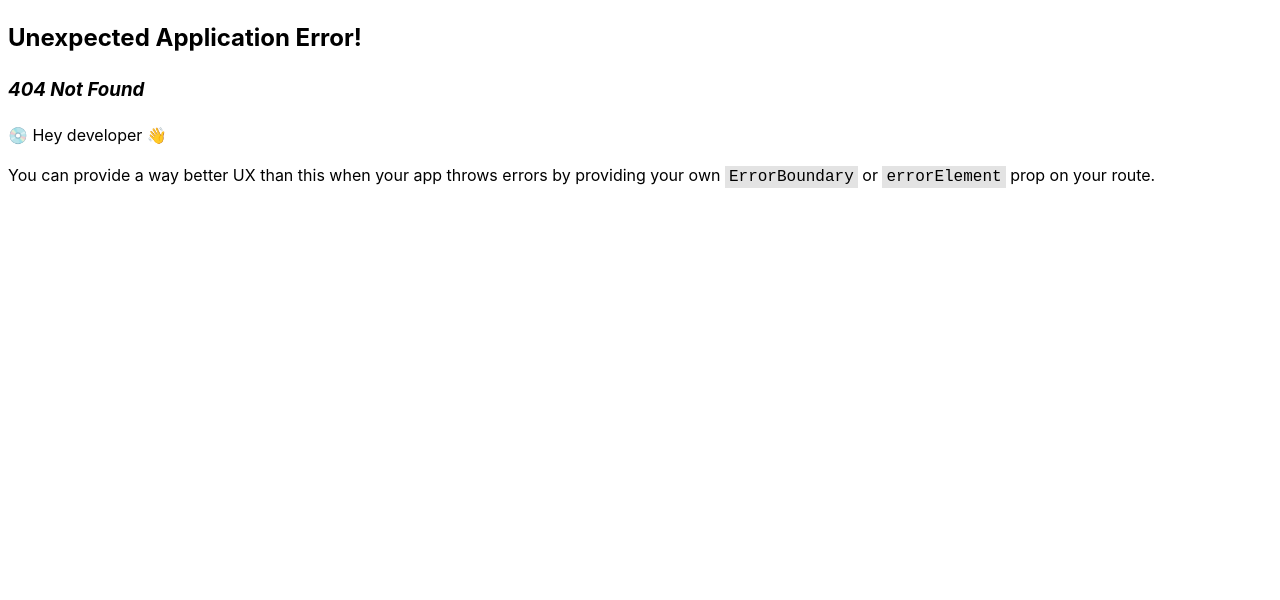
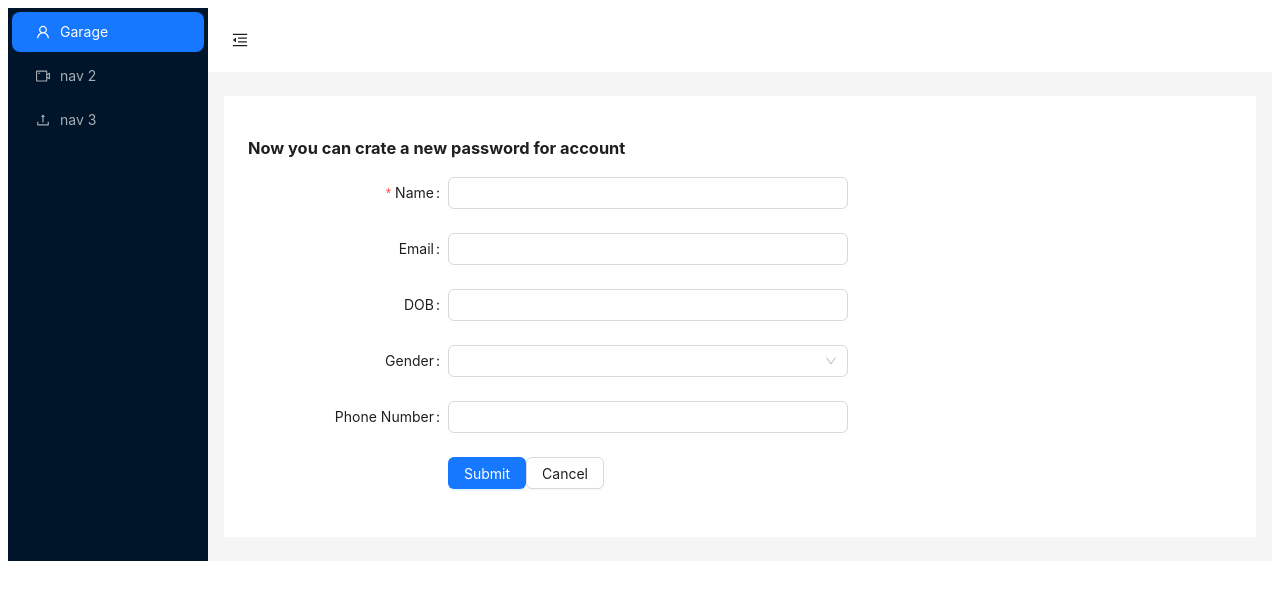
Before and after one commit to Truntg/fe-garage-management-2, a React (Vite) app: page /mypo in a window 1280 px wide. Before the commit this address had no page. Shown: the top 600 px of the page. Built offline with nearby package versions, Linux system fonts and the light colour scheme.

Commit message:
garageUI

```diff
--- a/src/components/AppLayout/index.jsx
+++ b/src/components/AppLayout/index.jsx
@@ -28,7 +28,7 @@ const AppLayout = () => {
             {
               key: '1',
               icon: <UserOutlined />,
-              label: 'nav 1',
+              label: 'Garage',
             },
             {
               key: '2',
--- /dev/null
+++ b/src/components/Garage/Creater/DetailGarage.jsx
@@ -0,0 +1,5 @@
+const DetailGarage = () => {
+  return <div>DetailGarage</div>;
+};
+
+export default DetailGarage;
--- /dev/null
+++ b/src/components/Garage/Creater/EditGarage.jsx
@@ -0,0 +1,145 @@
+import { Button, Col, Form, Input, Row, Select } from 'antd';
+
+const EditGarage = () => {
+  return (
+    <div>
+      <h1>All garage ? Update garage </h1>
+      <div>
+        <Row>
+          <Col span={8}>
+            <Form.Item
+              name={['user', 'name']}
+              label="Name"
+              rules={[
+                {
+                  required: true,
+                },
+              ]}
+            >
+              <Input />
+            </Form.Item>
+          </Col>
+
+          <Col span={8}>
+            <Form.Item label="Email">
+              <Input />
+            </Form.Item>
+          </Col>
+
+          <Col span={8}>
+            <Form.Item
+              name={['user', 'phone']}
+              label="Phone Number"
+              rules={[
+                {
+                  type: 'number',
+                  min: 0,
+                  max: 99,
+                },
+              ]}
+            >
+              <Input />
+            </Form.Item>
+          </Col>
+
+          <Col span={8}>
+            <Form.Item
+              name={['user', 'address']}
+              label="Address"
+              rules={[
+                {
+                  required: true,
+                },
+              ]}
+            >
+              <Input />
+            </Form.Item>
+          </Col>
+
+          <Col span={8}>
+            <Form.Item
+              name={['user', 'open']}
+              label="Open time"
+              rules={[
+                {
+                  type: 'time',
+                },
+              ]}
+            >
+              <Select />
+            </Form.Item>
+          </Col>
+
+          <Col span={8}>
+            <Form.Item
+              name={['user', 'close']}
+              label="Close time"
+              rules={[
+                {
+                  type: 'time',
+                },
+              ]}
+            >
+              <Select />
+            </Form.Item>
+          </Col>
+
+          <Col span={8}>
+            <Form.Item
+              name={['user', 'status']}
+              label="Status"
+              rules={[
+                {
+                  required: true,
+                },
+              ]}
+            >
+              <Select>
+                <Select.Option value="demo">Demo</Select.Option>
+              </Select>
+            </Form.Item>
+          </Col>
+        </Row>
+
+        <Row>
+          <Col span={12}>
+            <Form.Item
+              name={['user', 'description']}
+              label="Description"
+              rules={[
+                {
+                  required: true,
+                },
+              ]}
+            >
+              <Input.TextArea />
+            </Form.Item>
+          </Col>
+          <Col span={12}>
+            <Form.Item
+              name={['user', 'policry']}
+              label="Policry"
+              rules={[
+                {
+                  required: true,
+                },
+              ]}
+            >
+              <Input.TextArea />
+            </Form.Item>
+          </Col>
+        </Row>
+        <Row>
+          <Col>
+            <Button>Save</Button>
+          </Col>
+          <Col>
+            <Button>Cancel</Button>
+          </Col>
+        </Row>
+      </div>
+    </div>
+  );
+};
+
+export default EditGarage;
--- a/src/components/Garage/List/ListGarage.jsx
+++ b/src/components/Garage/List/ListGarage.jsx
@@ -72,7 +72,7 @@ const ListGarage = () => {
     <div>
       <div className="title-container">
         <h3>All Garage </h3>
-        <Button>Add Owner</Button>
+        <Button>Add Garage</Button>
       </div>
       <div className="list-content">
         <Select
--- /dev/null
+++ b/src/components/Profile/ChangePass.jsx
@@ -0,0 +1,89 @@
+import { Button, Form, Input } from 'antd';
+const layout = {
+  labelCol: {
+    span: 8,
+  },
+  wrapperCol: {
+    span: 16,
+  },
+};
+
+/* eslint-disable no-template-curly-in-string */
+const validateMessages = {
+  required: '${label} is required!',
+  types: {
+    email: '${label} is not a valid email!',
+    number: '${label} is not a valid number!',
+  },
+  number: {
+    range: '${label} must be between ${min} and ${max}',
+  },
+};
+/* eslint-enable no-template-curly-in-string */
+
+const onFinish = (values) => {
+  console.log(values);
+};
+const ChangePass = () => {
+  return (
+    <div>
+      <h3>Now you can crate a new password for account</h3>
+      <Form
+        {...layout}
+        name="nest-messages"
+        onFinish={onFinish}
+        style={{
+          maxWidth: 600,
+        }}
+        validateMessages={validateMessages}
+      >
+        <Form.Item
+          name={['user', 'current']}
+          label="Current Password"
+          rules={[
+            {
+              required: true,
+            },
+          ]}
+        >
+          <Input />
+        </Form.Item>
+        <Form.Item
+          name={['user', 'new']}
+          label="New Password"
+          rules={[
+            {
+              type: 'password',
+            },
+          ]}
+        >
+          <Input />
+        </Form.Item>
+        <Form.Item
+          name={['user', 'confirm']}
+          label="Confirm Password"
+          rules={[
+            {
+              type: 'password',
+            },
+          ]}
+        >
+          <Input />
+        </Form.Item>
+
+        <Form.Item
+          wrapperCol={{
+            ...layout.wrapperCol,
+            offset: 8,
+          }}
+        >
+          <Button type="primary" htmlType="submit">
+            Submit
+          </Button>
+        </Form.Item>
+      </Form>
+    </div>
+  );
+};
+
+export default ChangePass;
--- /dev/null
+++ b/src/components/Profile/MyProfile.jsx
@@ -0,0 +1,114 @@
+import { Button, Form, Input, Select } from 'antd';
+const layout = {
+  labelCol: {
+    span: 8,
+  },
+  wrapperCol: {
+    span: 16,
+  },
+};
+
+/* eslint-disable no-template-curly-in-string */
+const validateMessages = {
+  required: '${label} is required!',
+  types: {
+    email: '${label} is not a valid email!',
+    number: '${label} is not a valid number!',
+  },
+  number: {
+    range: '${label} must be between ${min} and ${max}',
+  },
+};
+/* eslint-enable no-template-curly-in-string */
+
+const onFinish = (values) => {
+  console.log(values);
+};
+const MyProfile = () => {
+  return (
+    <div>
+      <h3>Now you can crate a new password for account</h3>
+      <Form
+        {...layout}
+        name="nest-messages"
+        onFinish={onFinish}
+        style={{
+          maxWidth: 600,
+        }}
+        validateMessages={validateMessages}
+      >
+        <Form.Item
+          name={['user', 'name']}
+          label="Name"
+          rules={[
+            {
+              required: true,
+            },
+          ]}
+        >
+          <Input />
+        </Form.Item>
+        <Form.Item
+          name={['user', 'email']}
+          label="Email"
+          rules={[
+            {
+              type: 'email',
+            },
+          ]}
+        >
+          <Input />
+        </Form.Item>
+        <Form.Item
+          name={['user', 'dob']}
+          label="DOB"
+          rules={[
+            {
+              type: 'date',
+            },
+          ]}
+        >
+          <Input />
+        </Form.Item>
+
+        <Form.Item
+          name={['user', 'gender']}
+          label="Gender"
+          rules={[
+            {
+              type: 'gender',
+            },
+          ]}
+        >
+          <Select />
+        </Form.Item>
+
+        <Form.Item
+          name={['user', 'phone']}
+          label="Phone Number"
+          rules={[
+            {
+              type: 'phone',
+            },
+          ]}
+        >
+          <Input />
+        </Form.Item>
+
+        <Form.Item
+          wrapperCol={{
+            ...layout.wrapperCol,
+            offset: 8,
+          }}
+        >
+          <Button type="primary" htmlType="submit">
+            Submit
+          </Button>
+          <Button>Cancel</Button>
+        </Form.Item>
+      </Form>
+    </div>
+  );
+};
+
+export default MyProfile;
```
Also changed, not shown: src/components/AppLayout/LayoutLogin.jsx (added, +21 -0 lines), src/components/Garage/Creater/CreateGarage.jsx (+9 -13 lines), src/router.jsx (+15 -0 lines), src/services/axios.sevrice.js (+14 -3 lines).
